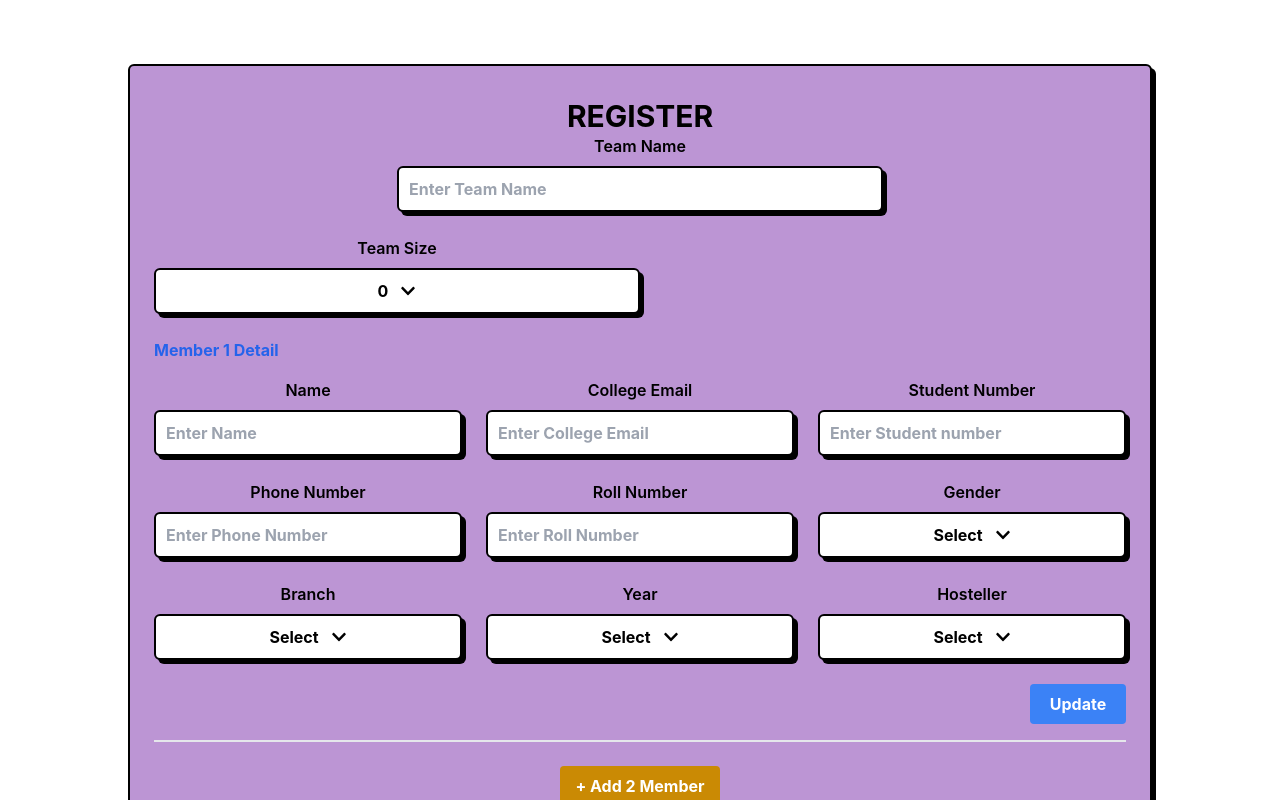
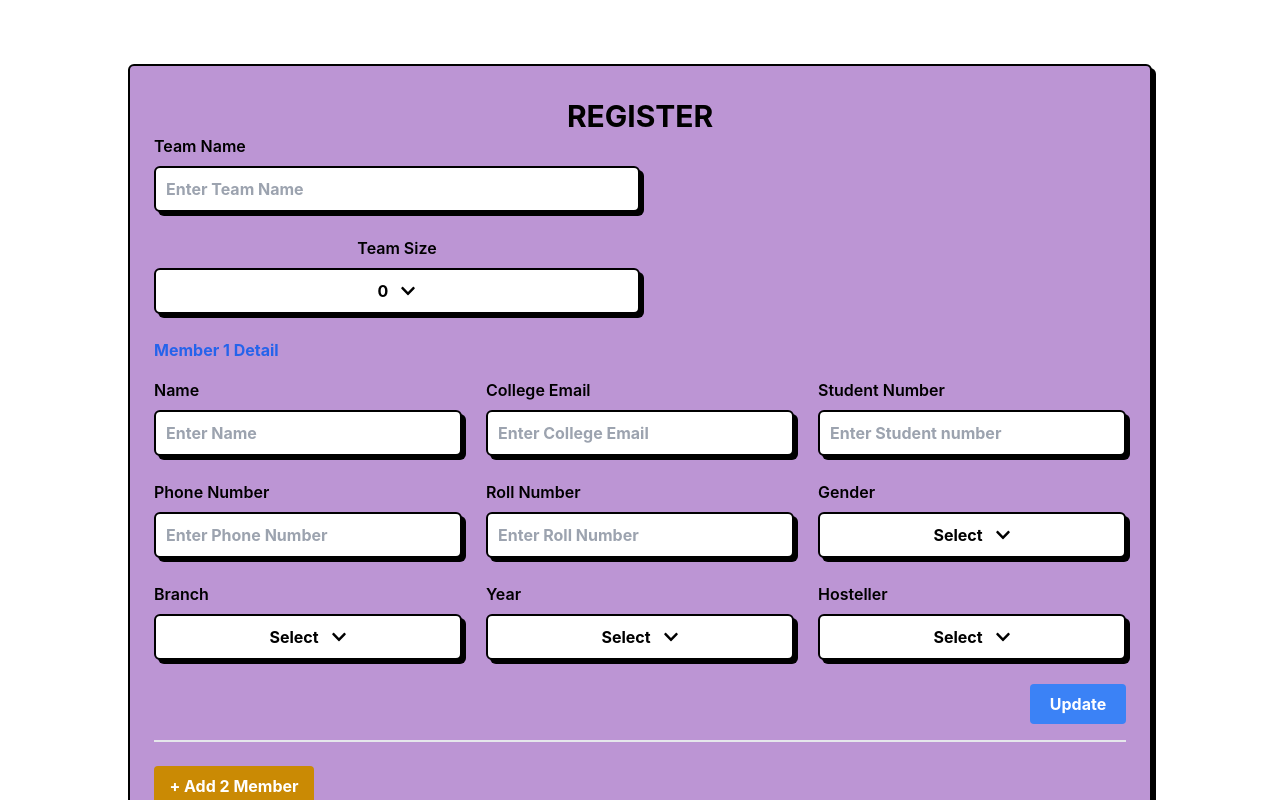
Before and after one commit to Tech-Shreyansh/hackathon-site, a React (Create React App) app: page /register in a window 1280 px wide. Shown: the top 800 px of the page. Built offline with nearby package versions, Linux system fonts and the light colour scheme; the HTML template or start-up script is replaced by a standard one.

Commit message:
modified style of registration form

```diff
--- a/src/components/Register/Form.tsx
+++ b/src/components/Register/Form.tsx
@@ -152,7 +152,7 @@ const Form: React.FC<FormProps> = () => {
         <>
             <section className="w-11/12 md:w-4/5 m-16 mx-auto rounded-md border-2 border-black bg-[#bc95d4] font-bold shadow-[4px_4px_0px_0px_rgba(0,0,0,1)] px-6 py-8">
                 <p className="text-center text-3xl text-black font-bold">REGISTER</p>
-                <div className="w-full mb-6">
+                <div className="w-full mb-6 text-left">
                     <label className="text-base font-semibold">Team Name</label>
                     <br />
                     <input
--- a/src/components/Register/MemberDetail.tsx
+++ b/src/components/Register/MemberDetail.tsx
@@ -103,7 +103,7 @@ const Detail: React.FC<DetailProps> = (props) => {
 
     return (
         <>
-            <section className="w-full">
+            <section className="w-full text-left">
                 <form onSubmit={handleSubmit(onSubmit)}>
                     <div className="flex justify-between">
                         <p className="font-bold text-blue-600 mb-4">
```
Also changed, not shown: 1 other file (tests, documents, lock files or other folders).
